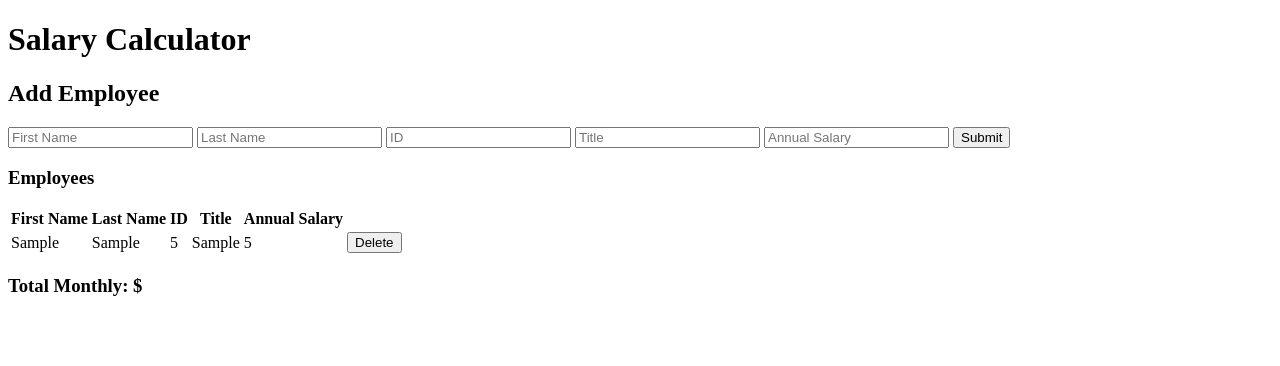
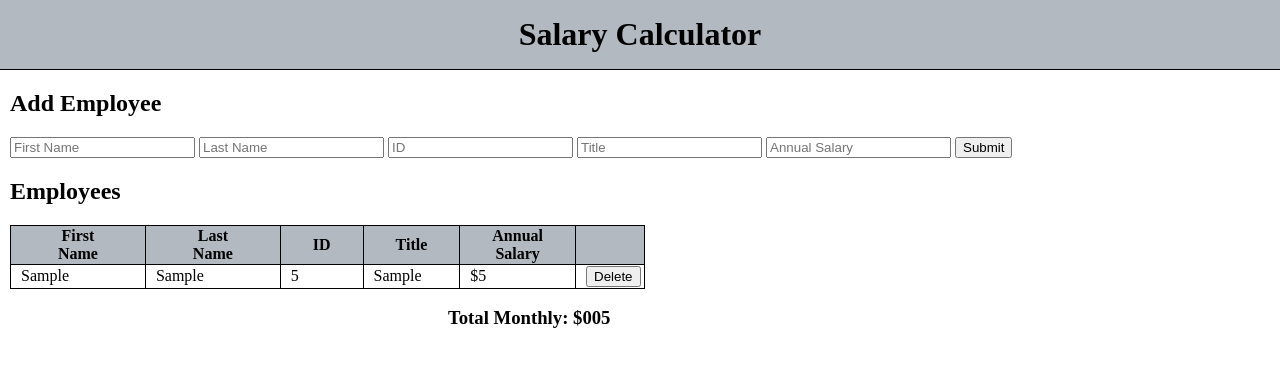
Before and after one commit to KarstenJep/weekend-jquery-salary-calculator, a plain HTML site: page index.html in a window 1280 px wide. Both pictures are taken after typing "Sample", "Sample", "5", "Sample", "5" into the empty fields and a click on the button "Submit". Drawn offline with Linux system fonts and the light colour scheme.

Commit message:
Added JQ functionality, css styling

```diff
--- a/client.js
+++ b/client.js
@@ -1,11 +1,12 @@
 let employeeSalary = [];
+let totalMonthly = 0;
 
 $(document).ready(onReady);
 
 function onReady() {
     console.log('Hi jQuery');
     $('#submit').on('click', addEmployee);
- //   $('#outEmployee').on('click', '.delete', deleteEmployee);
+    $('#outEmployee').on('click', '.delete', deleteEmployee);
 }
 
 function addEmployee() {
@@ -35,35 +36,34 @@ function displayEmployee(firstName, lastName, id, title, annualSalary) {
     for ( let person of employeeSalary){
         console.log('in for loop');
         outEmployee.append(`
-                        <tr>
+                        <tr bordercolor="black">
                             <td>${person.firstName}</td>
                             <td>${person.lastName}</td>
                             <td>${person.id}</td>
                             <td>${person.title}</td>
-                            <td>${person.annualSalary}</td>
+                            <td>$${person.annualSalary}</td>
                             <td>
                             <button class="delete">Delete</button>
                             </td>
                         </tr>
         `)
     }
+    addSalary(annualSalary);
 }
-//     $('#outEmployee').empty(); // Clear out DOM
 
-//      for (let i=0; i<newEmployee.length; i++){
-//          console.log('in for loop');
+function addSalary(annualSalary) {
+    console.log('in addSalary');
+    totalMonthly += Number(annualSalary);
+    let tM = $('#totalMonthly');
+    tM.empty();
+    tM.append(totalMonthly);
+    if (totalMonthly > 20000) {
+        console.log('in if');
+        tM.append(`<p id="red"></p>`)
+    }
+}
 
-//         $('#outEmployee').append(`
-//             <tr>
-//                     <td>${newEmployee[i].firstName}</td>
-//                     <td>${newEmployee[i].lastName}</td>
-//                     <td>${newEmployee[i].id}</td>
-//                     <td>${newEmployee[i].title}</td>
-//                     <td>${newEmployee[i].annualSalary}</td>
-//                     <td>
-//                         <button class="delete">Delete</button>
-//                     </td>
-//             </tr>
-//          `)
-//     }
-// }
+function deleteEmployee() {
+    console.log('delete employee');
+    $(this).closest('tr').remove();
+}
--- a/index.html
+++ b/index.html
@@ -12,7 +12,7 @@
 <body>
     <header><h1>Salary Calculator</h1></header>
     <main>
-        <section>
+        <section id="addEmployee">
             <h2>Add Employee</h2>
             <input id="firstName" type="text" placeholder="First Name"/>
             <input id="lastName" type="text" placeholder="Last Name"/>
@@ -22,9 +22,9 @@
             <button id="submit">Submit</button>
         </section>
 
-        <section>
+        <section id="employeeTable">
             <table>
-                <h3>Employees</h3>
+                <h2>Employees</h2>
                 <thead>
                     <tr>
                         <th>First Name</th>
@@ -39,15 +39,15 @@
                     <tr>
                         <td>John</td>
                         <td>Doe</td>
-                        <td>001</td>
+                        <td>0001</td>
                         <td>Assistant </td>
-                        <td>0000</td>
+                        <td>$00</td>
                         <td>&nbsp;</td>
                     </tr>
                 </tbody>
             </table>
         </section>
-        <h3>Total Monthly: $<span id="totalMonthly">&nbsp;</span></h3>
+        <h3>Total Monthly: $00<span id="totalMonthly">&nbsp;</span></h3>
     </main>
 </body>
 </html>
--- a/style.css
+++ b/style.css
@@ -0,0 +1,38 @@
+header {
+    background-color: rgb(178, 185, 192);
+    text-align: center;
+    padding: 1rem;
+    border-bottom: 1px solid black;
+}
+body, h1 {
+    margin: auto;
+}
+table, th, td, tr {
+    border: 1px solid black;
+    width: 50%;
+    border-collapse: collapse;
+}
+th {
+    background-color: rgb(178, 185, 192);
+    padding-left: 2em;
+    padding-right: 2em;
+}
+td {
+    padding-left: 10px;
+}
+tr:nth-child(even) {
+    background-color: rgb(216, 219, 226);
+}
+#addEmployee {
+    padding-left: 10px;
+}
+#employeeTable {
+    padding-left: 10px;
+}
+h3 {
+    padding-left: 35%;
+}
+#red {
+    background-color: red;
+    width: 100px;
+}
```
